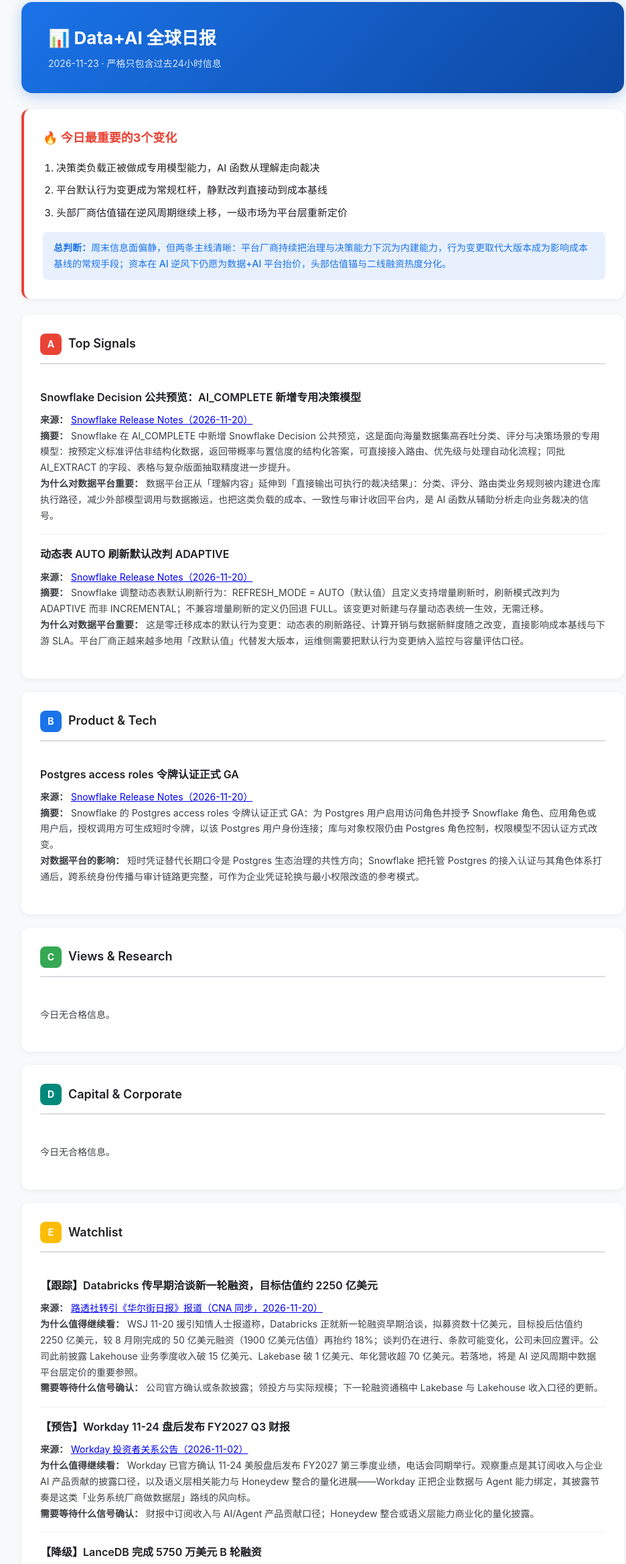
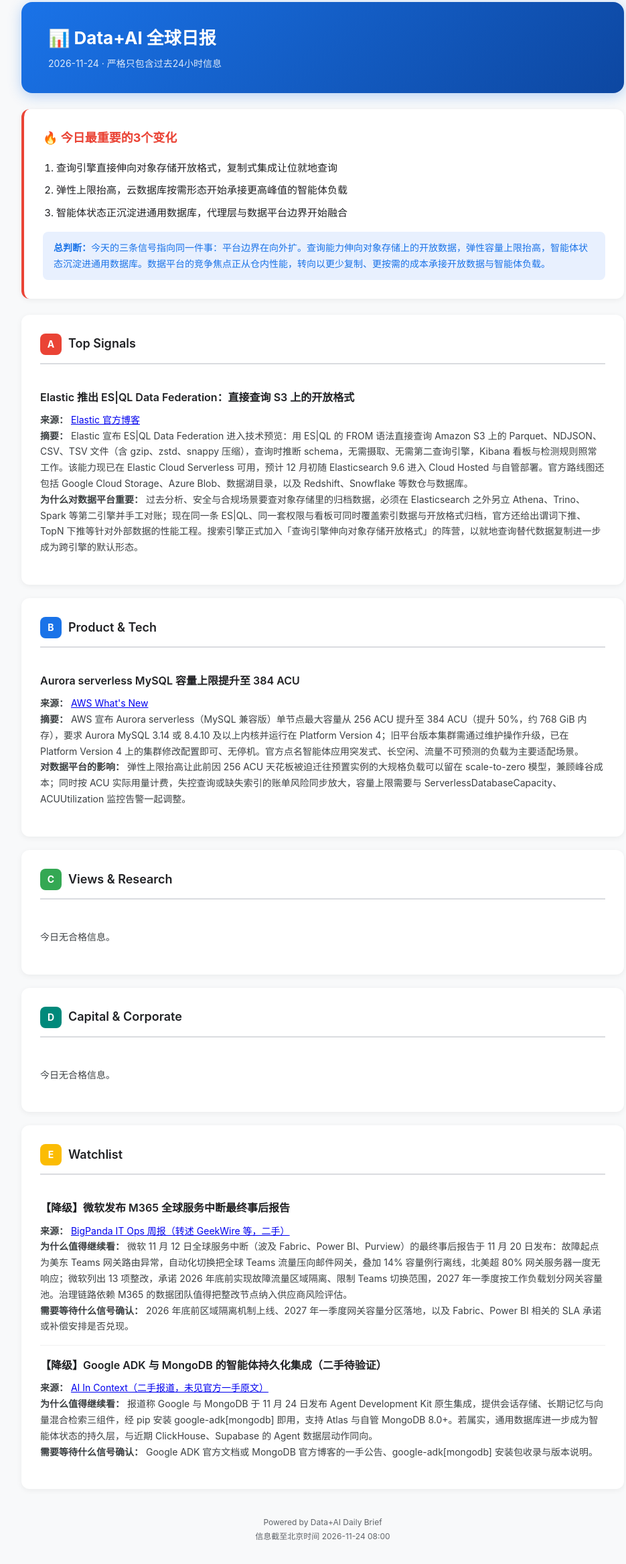
Before and after one commit to haiyangchenbj/data-ai-daily, a plain HTML site: page index.html in a window 1280 px wide. Shown: the part 17-2352 px from the top of the page at 67% size, without its empty margins (158-1093 px from the left). Drawn offline with Linux system fonts and the light colour scheme.

Commit message:
Deploy: Data+AI daily report 2026-11-24

```diff
--- a/index.html
+++ b/index.html
@@ -3,7 +3,7 @@
 <head>
 <meta charset="UTF-8">
 <meta name="viewport" content="width=device-width, initial-scale=1.0">
-<title>Data+AI 全球日报 | 2026-11-23</title>
+<title>Data+AI 全球日报 | 2026-11-24</title>
 <style>
   :root {
     --primary: #1a73e8;
@@ -162,7 +162,7 @@
 
   <div class="header">
     <h1>📊 Data+AI 全球日报</h1>
-    <div class="date">2026-11-23 · 严格只包含过去24小时信息</div>
+    <div class="date">2026-11-24 · 严格只包含过去24小时信息</div>
   </div>
 
   <!-- 根据实际日报内容填充以下模板 -->
@@ -170,12 +170,12 @@
   <div class="summary-box">
     <h2>🔥 今日最重要的3个变化</h2>
     <ol>
-      <li>决策类负载正被做成专用模型能力，AI 函数从理解走向裁决</li>
-      <li>平台默认行为变更成为常规杠杆，静默改判直接动到成本基线</li>
-      <li>头部厂商估值锚在逆风周期继续上移，一级市场为平台层重新定价</li>
+      <li>查询引擎直接伸向对象存储开放格式，复制式集成让位就地查询</li>
+      <li>弹性上限抬高，云数据库按需形态开始承接更高峰值的智能体负载</li>
+      <li>智能体状态正沉淀进通用数据库，代理层与数据平台边界开始融合</li>
     </ol>
     <div class="verdict">
-      <strong>总判断：</strong>周末信息面偏静，但两条主线清晰：平台厂商持续把治理与决策能力下沉为内建能力，行为变更取代大版本成为影响成本基线的常规手段；资本在 AI 逆风下仍愿为数据+AI 平台抬价，头部估值锚与二线融资热度分化。
+      <strong>总判断：</strong>今天的三条信号指向同一件事：平台边界在向外扩。查询能力伸向对象存储上的开放数据，弹性容量上限抬高，智能体状态沉淀进通用数据库。数据平台的竞争焦点正从仓内性能，转向以更少复制、更按需的成本承接开放数据与智能体负载。
     </div>
   </div>
 
@@ -186,14 +186,9 @@
       <h2>Top Signals</h2>
     </div>
     <div class="item">
-    <h3>Snowflake Decision 公共预览：AI_COMPLETE 新增专用决策模型</h3>
+    <h3>Elastic 推出 ES|QL Data Federation：直接查询 S3 上的开放格式</h3>
 
-    <div class="body"><b>来源：</b> <a href="https://docs.snowflake.com/en/release-notes/2026/other/2026-11-20-ai-complete-snowflake-decision-public-preview">Snowflake Release Notes（2026-11-20）</a><br><b>摘要：</b> Snowflake 在 AI_COMPLETE 中新增 Snowflake Decision 公共预览，这是面向海量数据集高吞吐分类、评分与决策场景的专用模型：按预定义标准评估非结构化数据，返回带概率与置信度的结构化答案，可直接接入路由、优先级与处理自动化流程；同批 AI_EXTRACT 的字段、表格与复杂版面抽取精度进一步提升。<br><b>为什么对数据平台重要：</b> 数据平台正从「理解内容」延伸到「直接输出可执行的裁决结果」：分类、评分、路由类业务规则被内建进仓库执行路径，减少外部模型调用与数据搬运，也把这类负载的成本、一致性与审计收回平台内，是 AI 函数从辅助分析走向业务裁决的信号。</div>
-</div>
-<div class="item">
-    <h3>动态表 AUTO 刷新默认改判 ADAPTIVE</h3>
-
-    <div class="body"><b>来源：</b> <a href="https://docs.snowflake.com/en/release-notes/2026/other/2026-11-20-dynamic-tables-auto-resolves-to-adaptive">Snowflake Release Notes（2026-11-20）</a><br><b>摘要：</b> Snowflake 调整动态表默认刷新行为：REFRESH_MODE = AUTO（默认值）且定义支持增量刷新时，刷新模式改判为 ADAPTIVE 而非 INCREMENTAL；不兼容增量刷新的定义仍回退 FULL。该变更对新建与存量动态表统一生效，无需迁移。<br><b>为什么对数据平台重要：</b> 这是零迁移成本的默认行为变更：动态表的刷新路径、计算开销与数据新鲜度随之改变，直接影响成本基线与下游 SLA。平台厂商正越来越多地用「改默认值」代替发大版本，运维侧需要把默认行为变更纳入监控与容量评估口径。</div>
+    <div class="body"><b>来源：</b> <a href="https://www.elastic.co/search-labs/blog/esql-data-federation-query-s3-elasticsearch">Elastic 官方博客</a><br><b>摘要：</b> Elastic 宣布 ES|QL Data Federation 进入技术预览：用 ES|QL 的 FROM 语法直接查询 Amazon S3 上的 Parquet、NDJSON、CSV、TSV 文件（含 gzip、zstd、snappy 压缩），查询时推断 schema，无需摄取、无需第二查询引擎，Kibana 看板与检测规则照常工作。该能力现已在 Elastic Cloud Serverless 可用，预计 12 月初随 Elasticsearch 9.6 进入 Cloud Hosted 与自管部署。官方路线图还包括 Google Cloud Storage、Azure Blob、数据湖目录，以及 Redshift、Snowflake 等数仓与数据库。<br><b>为什么对数据平台重要：</b> 过去分析、安全与合规场景要查对象存储里的归档数据，必须在 Elasticsearch 之外另立 Athena、Trino、Spark 等第二引擎并手工对账；现在同一条 ES|QL、同一套权限与看板可同时覆盖索引数据与开放格式归档，官方还给出谓词下推、TopN 下推等针对外部数据的性能工程。搜索引擎正式加入「查询引擎伸向对象存储开放格式」的阵营，以就地查询替代数据复制进一步成为跨引擎的默认形态。</div>
 </div>
   </div>
 
@@ -204,9 +199,9 @@
       <h2>Product & Tech</h2>
     </div>
     <div class="item">
-    <h3>Postgres access roles 令牌认证正式 GA</h3>
+    <h3>Aurora serverless MySQL 容量上限提升至 384 ACU</h3>
 
-    <div class="body"><b>来源：</b> <a href="https://docs.snowflake.com/en/release-notes/2026/other/2026-11-20-postgres-token-access-roles-ga">Snowflake Release Notes（2026-11-20）</a><br><b>摘要：</b> Snowflake 的 Postgres access roles 令牌认证正式 GA：为 Postgres 用户启用访问角色并授予 Snowflake 角色、应用角色或用户后，授权调用方可生成短时令牌，以该 Postgres 用户身份连接；库与对象权限仍由 Postgres 角色控制，权限模型不因认证方式改变。<br><b>对数据平台的影响：</b> 短时凭证替代长期口令是 Postgres 生态治理的共性方向；Snowflake 把托管 Postgres 的接入认证与其角色体系打通后，跨系统身份传播与审计链路更完整，可作为企业凭证轮换与最小权限改造的参考模式。</div>
+    <div class="body"><b>来源：</b> <a href="https://aws.amazon.com/about-aws/whats-new/2026/11/aurora-serverless-mysql-supports-384-acu/">AWS What's New</a><br><b>摘要：</b> AWS 宣布 Aurora serverless（MySQL 兼容版）单节点最大容量从 256 ACU 提升至 384 ACU（提升 50%，约 768 GiB 内存），要求 Aurora MySQL 3.14 或 8.4.10 及以上内核并运行在 Platform Version 4；旧平台版本集群需通过维护操作升级，已在 Platform Version 4 上的集群修改配置即可、无停机。官方点名智能体应用突发式、长空闲、流量不可预测的负载为主要适配场景。<br><b>对数据平台的影响：</b> 弹性上限抬高让此前因 256 ACU 天花板被迫迁往预置实例的大规格负载可以留在 scale-to-zero 模型，兼顾峰谷成本；同时按 ACU 实际用量计费，失控查询或缺失索引的账单风险同步放大，容量上限需要与 ServerlessDatabaseCapacity、ACUUtilization 监控告警一起调整。</div>
 </div>
   </div>
 
@@ -248,25 +243,20 @@
       <h2>Watchlist</h2>
     </div>
     <div class="item">
-    <h3>【跟踪】Databricks 传早期洽谈新一轮融资，目标估值约 2250 亿美元</h3>
+    <h3>【降级】微软发布 M365 全球服务中断最终事后报告</h3>
 
-    <div class="body"><b>来源：</b> <a href="https://www.channelnewsasia.com/business/databricks-in-early-talks-raise-funds-225-billion-valuation-wsj-reports-6570836">路透社转引《华尔街日报》报道（CNA 同步，2026-11-20）</a><br><b>为什么值得继续看：</b> WSJ 11-20 援引知情人士报道称，Databricks 正就新一轮融资早期洽谈，拟募资数十亿美元，目标投后估值约 2250 亿美元，较 8 月刚完成的 50 亿美元融资（1900 亿美元估值）再抬约 18%；谈判仍在进行、条款可能变化，公司未回应置评。公司此前披露 Lakehouse 业务季度收入破 15 亿美元、Lakebase 破 1 亿美元、年化营收超 70 亿美元。若落地，将是 AI 逆风周期中数据平台层定价的重要参照。<br><b>需要等待什么信号确认：</b> 公司官方确认或条款披露；领投方与实际规模；下一轮融资通稿中 Lakebase 与 Lakehouse 收入口径的更新。</div>
+    <div class="body"><b>来源：</b> <a href="https://www.bigpanda.io/blog/itops-news-brief-bigpanda-1123/">BigPanda IT Ops 周报（转述 GeekWire 等，二手）</a><br><b>为什么值得继续看：</b> 微软 11 月 12 日全球服务中断（波及 Fabric、Power BI、Purview）的最终事后报告于 11 月 20 日发布：故障起点为美东 Teams 网关路由异常，自动化切换把全球 Teams 流量压向邮件网关，叠加 14% 容量例行离线，北美超 80% 网关服务器一度无响应；微软列出 13 项整改，承诺 2026 年底前实现故障流量区域隔离、限制 Teams 切换范围，2027 年一季度按工作负载划分网关容量池。治理链路依赖 M365 的数据团队值得把整改节点纳入供应商风险评估。<br><b>需要等待什么信号确认：</b> 2026 年底前区域隔离机制上线、2027 年一季度网关容量分区落地，以及 Fabric、Power BI 相关的 SLA 承诺或补偿安排是否兑现。</div>
 </div>
 <div class="item">
-    <h3>【预告】Workday 11-24 盘后发布 FY2027 Q3 财报</h3>
+    <h3>【降级】Google ADK 与 MongoDB 的智能体持久化集成（二手待验证）</h3>
 
-    <div class="body"><b>来源：</b> <a href="https://investor.workday.com/news-and-events/press-releases/news-details/2026/Workday-to-Announce-Fiscal-2027-Third-Quarter-Financial-Results-on-November-24-2026/default.aspx">Workday 投资者关系公告（2026-11-02）</a><br><b>为什么值得继续看：</b> Workday 已官方确认 11-24 美股盘后发布 FY2027 第三季度业绩，电话会同期举行。观察重点是其订阅收入与企业 AI 产品贡献的披露口径，以及语义层相关能力与 Honeydew 整合的量化进展——Workday 正把企业数据与 Agent 能力绑定，其披露节奏是这类「业务系统厂商做数据层」路线的风向标。<br><b>需要等待什么信号确认：</b> 财报中订阅收入与 AI/Agent 产品贡献口径；Honeydew 整合或语义层能力商业化的量化披露。</div>
-</div>
-<div class="item">
-    <h3>【降级】LanceDB 完成 5750 万美元 B 轮融资</h3>
-
-    <div class="body"><b>来源：</b> <a href="https://blog.lancedb.com/">LanceDB 官方博客（2026-11-17）</a><br><b>为什么值得继续看：</b> LanceDB 于 11-17 官宣完成 5750 万美元 B 轮，Bessemer Venture Partners 与 Innovation Endeavors 联合领投，Theory Ventures、Dimension Capital 等跟投。公司基于自研 Lance 列式格式构建面向 AI 的多模态湖仓，统一存储向量、图片、音视频与元数据。因超出 72 小时补录窗口，本期降级收录。多模态训练数据基础设施的融资热度仍在持续，与向量数据库赛道的整合趋势互相印证。<br><b>需要等待什么信号确认：</b> 新资金的具体投向（Lance 格式生态与企业版能力）；多模态/向量数据基础设施赛道的下一轮定价与整合动作。</div>
+    <div class="body"><b>来源：</b> <a href="https://aiincontext.com/articles/google-and-mongodb-ship-session-memory-and-search-layer-for-ai-agents">AI In Context（二手报道，未见官方一手原文）</a><br><b>为什么值得继续看：</b> 报道称 Google 与 MongoDB 于 11 月 24 日发布 Agent Development Kit 原生集成，提供会话存储、长期记忆与向量混合检索三组件，经 pip 安装 google-adk[mongodb] 即用，支持 Atlas 与自管 MongoDB 8.0+。若属实，通用数据库进一步成为智能体状态的持久层，与近期 ClickHouse、Supabase 的 Agent 数据层动作同向。<br><b>需要等待什么信号确认：</b> Google ADK 官方文档或 MongoDB 官方博客的一手公告、google-adk[mongodb] 安装包收录与版本说明。</div>
 </div>
   </div>
 
   <div class="footer">
     <p>Powered by Data+AI Daily Brief</p>
-    <p>信息截至北京时间 2026-11-23 08:00</p>
+    <p>信息截至北京时间 2026-11-24 08:00</p>
   </div>
 
 </div>
```
